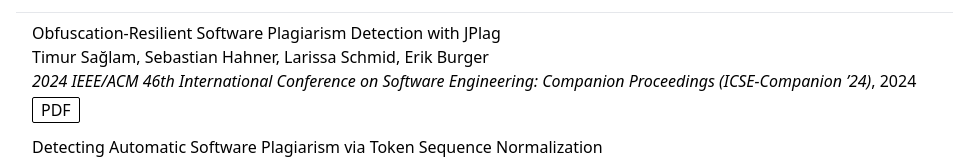
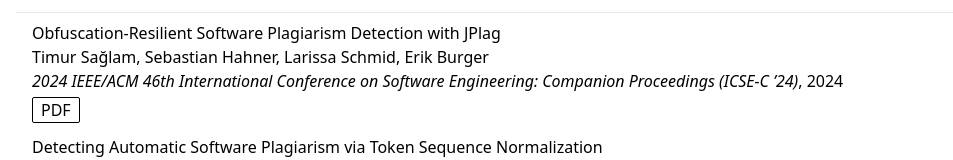
Before and after one commit to jplag/MinimalLandingPage, a Vue app: page / in a window 1280 px wide. Shown: the part 257-417 px from the top of the page, without its empty margins (128-1081 px from the left). Built offline with nearby package versions, Linux system fonts and the light colour scheme.

Commit message:
Replace preliminary postprint links with proper DOI URLs.

```diff
--- a/src/components/PublicationsSection.vue
+++ b/src/components/PublicationsSection.vue
@@ -18,22 +18,22 @@
 
 const publicationLinks: PublicationsLink[] = [
   {
-    url: 'https://publikationen.bibliothek.kit.edu/1000167858/152125267',
+    url: 'https://doi.org/10.1145/3639478.3643074',
     title: 'Obfuscation-Resilient Software Plagiarism Detection with JPlag',
     authors: ['Timur Sağlam', 'Sebastian Hahner', 'Larissa Schmid', 'Erik Burger'],
     venue:
-      '2024 IEEE/ACM 46th International Conference on Software Engineering: Companion Proceedings (ICSE-Companion ’24)',
+      '2024 IEEE/ACM 46th International Conference on Software Engineering: Companion Proceedings (ICSE-C ’24)',
     year: 2024
   },
   {
-    url: 'https://publikationen.bibliothek.kit.edu/1000167588/152076500',
+    url: 'https://doi.org/10.1145/3597503.3639192',
     title: 'Detecting Automatic Software Plagiarism via Token Sequence Normalization',
     authors: ['Timur Sağlam', 'Moritz Brödel', 'Larissa Schmid', 'Sebastian Hahner'],
     venue: '2024 IEEE/ACM 46th International Conference on Software Engineering (ICSE ’24)',
     year: 2024
   },
   {
-    url: 'https://publikationen.bibliothek.kit.edu/1000167587/152076406',
+    url: 'https://doi.org/10.1145/3639474.3640084',
     title: 'Automated Detection of AI-Obfuscated Plagiarism in Modeling Assignments',
     authors: ['Timur Sağlam', 'Sebastian Hahner', 'Larissa Schmid', 'Erik Burger'],
     venue:
```
